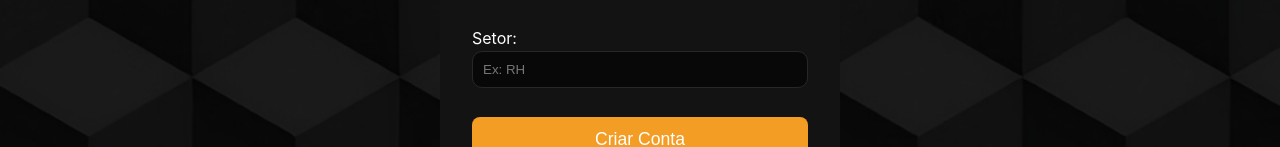
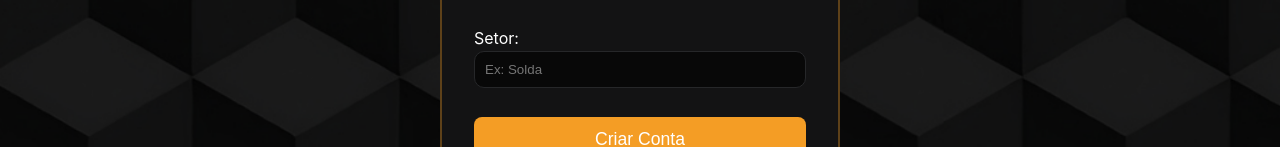
Before and after one commit to henriqueVMdev/Sistema_epi, a Vue app: page /cadastro_user in a window 1280 px wide. Shown: the part 549-696 px from the top of the page. Built offline with nearby package versions, Linux system fonts and the light colour scheme; no server answers.

Commit message:
Update front end cadastro_user

```diff
--- a/src/pages/cadastro_user.vue
+++ b/src/pages/cadastro_user.vue
@@ -65,7 +65,7 @@ const cadastrar = async () => {
 
       <div class = "campo">
         <label>Setor:</label>
-        <input v-model = "form.setor" type="text" placeholder="Ex: RH">
+        <input v-model = "form.setor" type="text" placeholder="Ex: Solda">
       </div>
 
       <p class = "error" v-if = "error"> {{ error }} </p>
@@ -105,6 +105,8 @@ form {
   justify-content: center;
   gap: 5px;
   border-radius: 20px;
+  border: 2px solid #f49e2554;
+
   padding: 32px;
 }
 
```
